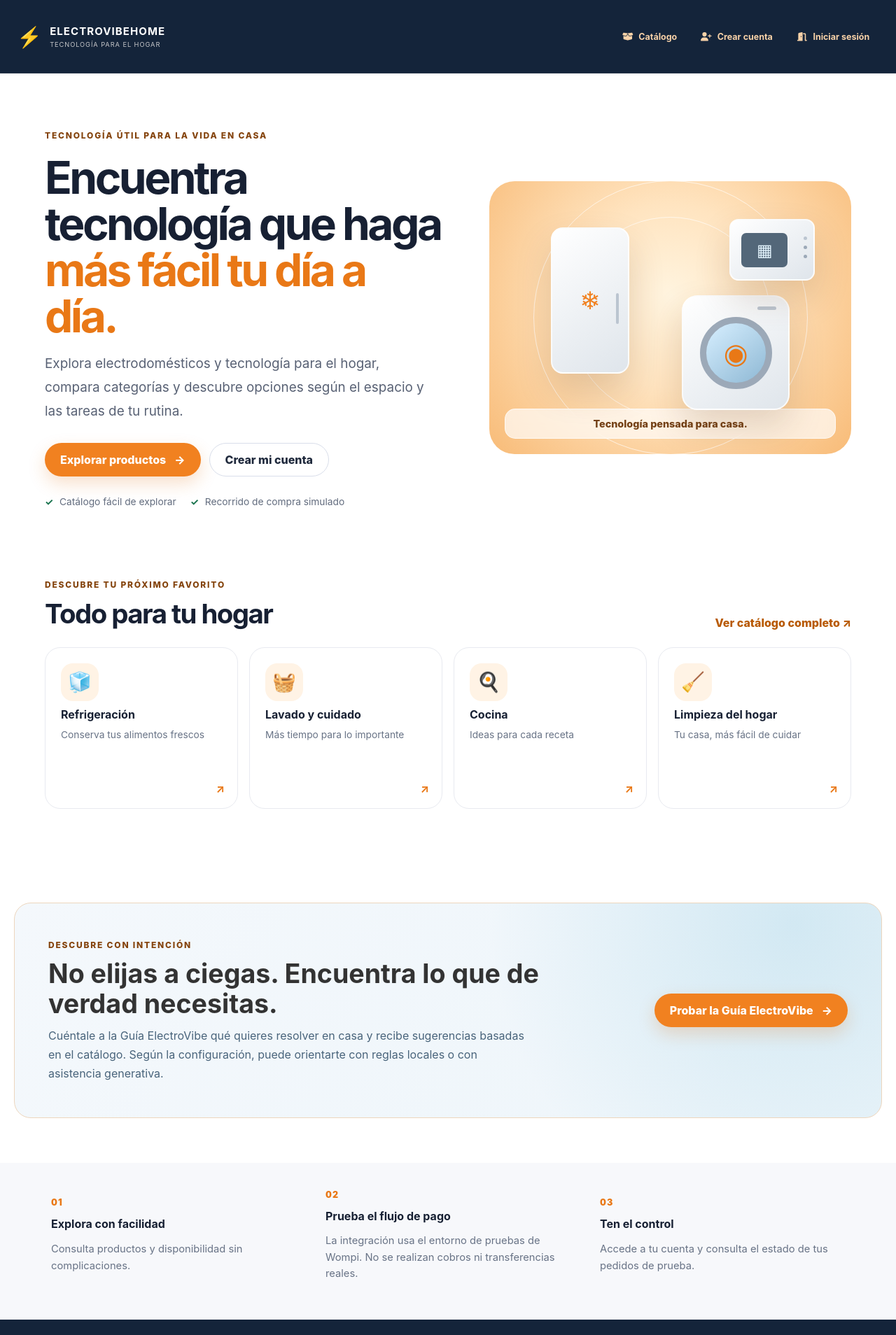
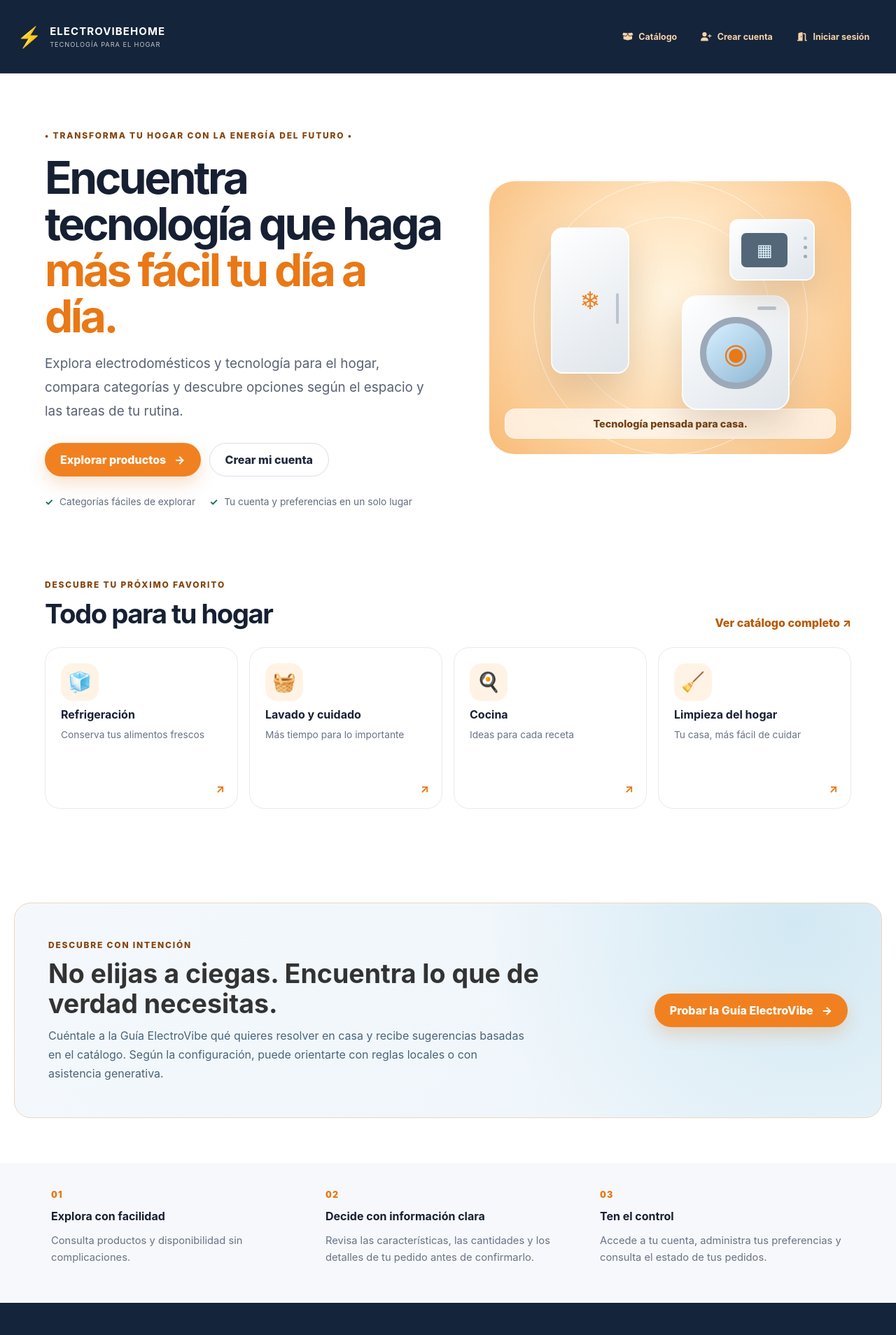
Before and after one commit to sro2005/my-app, a React (Vite) app: page / in a window 1280 px wide. Shown: the top 1908 px of the page at 70% size. Built offline with nearby package versions, Linux system fonts and the light colour scheme.

Commit message:
Restore ElectroVibeHome hero tagline and polish visitor copy

```diff
--- a/src/components/LandingPage.jsx
+++ b/src/components/LandingPage.jsx
@@ -12,7 +12,7 @@ const LandingPage = () => (
   <main className="evh-landing">
     <section className="evh-hero">
       <div className="evh-hero-copy">
-        <span className="evh-eyebrow">TECNOLOGÍA ÚTIL PARA LA VIDA EN CASA</span>
+        <span className="evh-eyebrow evh-hero-tagline">• TRANSFORMA TU HOGAR CON LA ENERGÍA DEL FUTURO •</span>
         <h1>Encuentra tecnología que haga <span>más fácil tu día a día.</span></h1>
         <p>Explora electrodomésticos y tecnología para el hogar, compara categorías y descubre opciones según el espacio y las tareas de tu rutina.</p>
         <div className="evh-hero-actions" style={{ maxWidth: 'calc(100vw - 40px)', minWidth: 0, boxSizing: 'border-box' }}>
@@ -20,8 +20,8 @@ const LandingPage = () => (
           <Link className="evh-button evh-button-secondary" to="/register" style={{ maxWidth: 'calc(100vw - 50px)', minWidth: 0, boxSizing: 'border-box', whiteSpace: 'normal', overflowWrap: 'anywhere' }}>Crear mi cuenta</Link>
         </div>
         <div className="evh-trust-row">
-          <span><strong>✓</strong> Catálogo fácil de explorar</span>
-          <span><strong>✓</strong> Recorrido de compra simulado</span>
+          <span><strong>✓</strong> Categorías fáciles de explorar</span>
+          <span><strong>✓</strong> Tu cuenta y preferencias en un solo lugar</span>
         </div>
       </div>
       <div className="evh-hero-art" aria-label="Ilustración de electrodomésticos para el hogar" role="img">
@@ -62,8 +62,8 @@ const LandingPage = () => (
 
     <section className="evh-promise">
       <div><span>01</span><strong>Explora con facilidad</strong><p>Consulta productos y disponibilidad sin complicaciones.</p></div>
-      <div><span>02</span><strong>Prueba el flujo de pago</strong><p>La integración usa el entorno de pruebas de Wompi. No se realizan cobros ni transferencias reales.</p></div>
-      <div><span>03</span><strong>Ten el control</strong><p>Accede a tu cuenta y consulta el estado de tus pedidos de prueba.</p></div>
+      <div><span>02</span><strong>Decide con información clara</strong><p>Revisa las características, las cantidades y los detalles de tu pedido antes de confirmarlo.</p></div>
+      <div><span>03</span><strong>Ten el control</strong><p>Accede a tu cuenta, administra tus preferencias y consulta el estado de tus pedidos.</p></div>
     </section>
   </main>
 );
```
